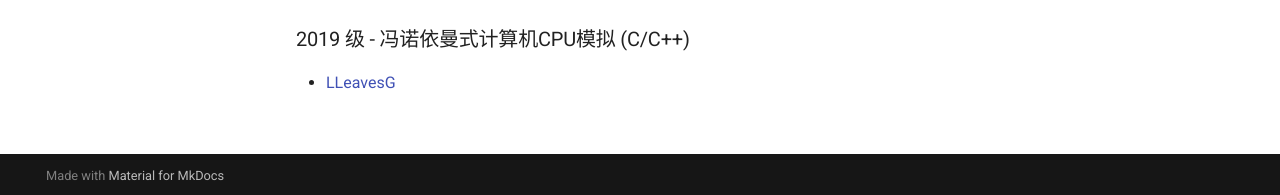
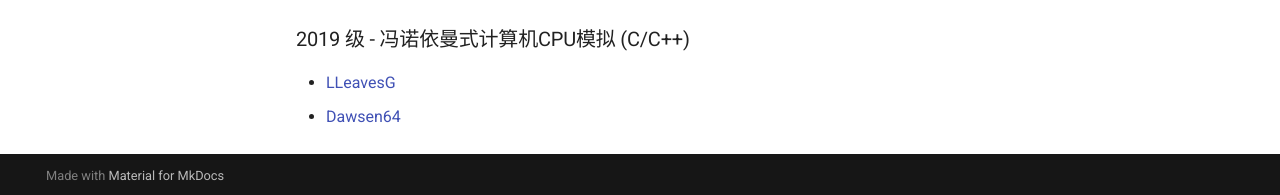
Before and after one commit to brupst/awesome-bupt-scs, an MkDocs documentation site: the page built from projects/Introduction-to-Computing-and-Foundation-of-Programming.md, in a window 1280 px wide and 1357 px high. Shown: the part 1159-1354 px from the top of the window. Built offline with MkDocs 1.6.1 and Material for MkDocs 9.7.7, drawn with Linux system fonts in a browser that asks for light colours; comment, search, counter and statistics services are not loaded.

Commit message:
Update Introduction-to-Computing-and-Foundation-of-Programming.md (#24)

```diff
--- a/projects/Introduction-to-Computing-and-Foundation-of-Programming.md
+++ b/projects/Introduction-to-Computing-and-Foundation-of-Programming.md
@@ -38,3 +38,4 @@
 ### 2019 级 - 冯诺依曼式计算机CPU模拟 (C/C++)
 
 * [LLeavesG](https://github.com/LLeavesG/BUPT-von-Neumann-CPUsimulation)
+* [Dawsen64](https://github.com/Dawsen64/computer-CPU-simulator)
```
